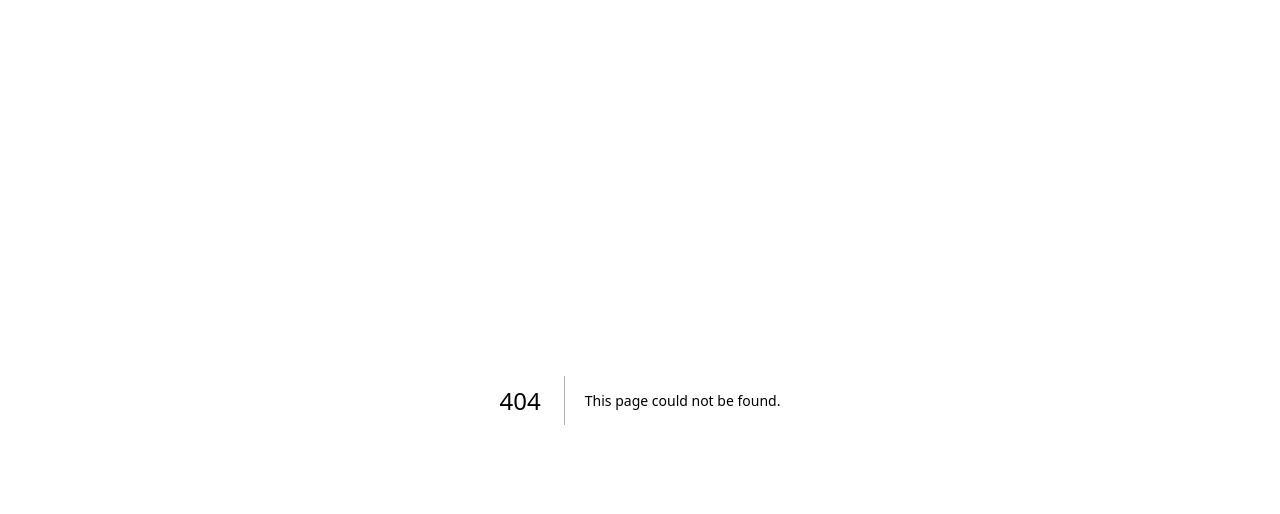
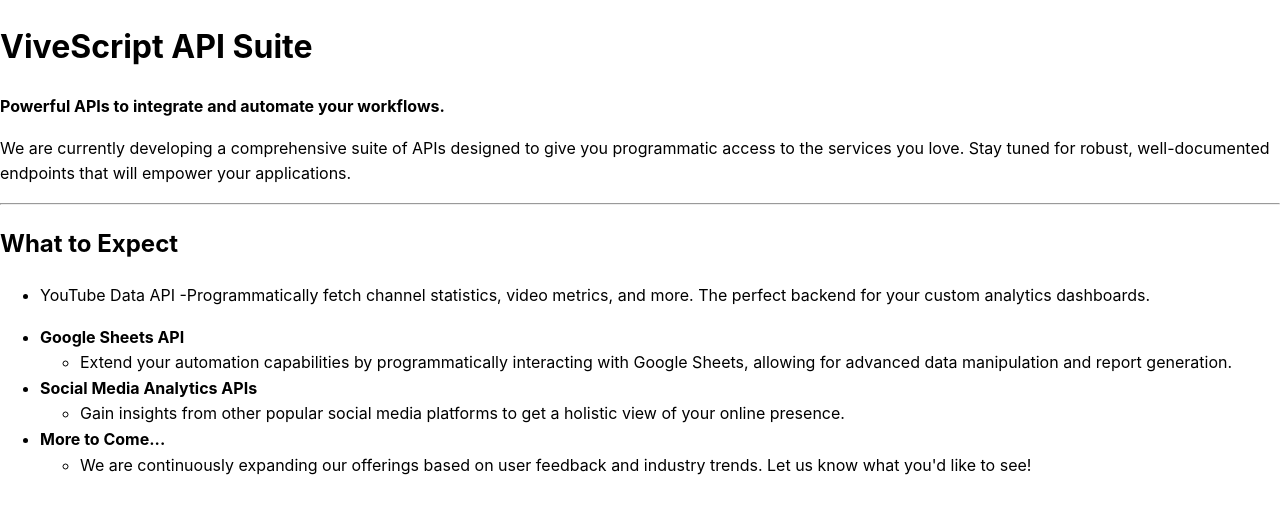
Before and after one commit to ViveScriptSolutions/doc-vs, a Next.js app: page /vive-api-suite in a window 1280 px wide. Before the commit this address had no page. Shown: the top 514 px of the page. Built offline with nearby package versions, Linux system fonts and the light colour scheme.

Commit message:
Minor changes to fix

```diff
--- /dev/null
+++ b/pages/vive-api-suite/index.mdx
@@ -0,0 +1,20 @@
+# ViveScript API Suite
+
+**Powerful APIs to integrate and automate your workflows.**
+
+We are currently developing a comprehensive suite of APIs designed to give you programmatic access to the services you love. Stay tuned for robust, well-documented endpoints that will empower your applications.
+
+---
+
+## What to Expect
+
+- YouTube Data API
+  -Programmatically fetch channel statistics, video metrics, and more. The
+  perfect backend for your custom analytics dashboards.
+
+* **Google Sheets API**
+  - Extend your automation capabilities by programmatically interacting with Google Sheets, allowing for advanced data manipulation and report generation.
+* **Social Media Analytics APIs**
+  - Gain insights from other popular social media platforms to get a holistic view of your online presence.
+* **More to Come...**
+  - We are continuously expanding our offerings based on user feedback and industry trends. Let us know what you'd like to see!
```
